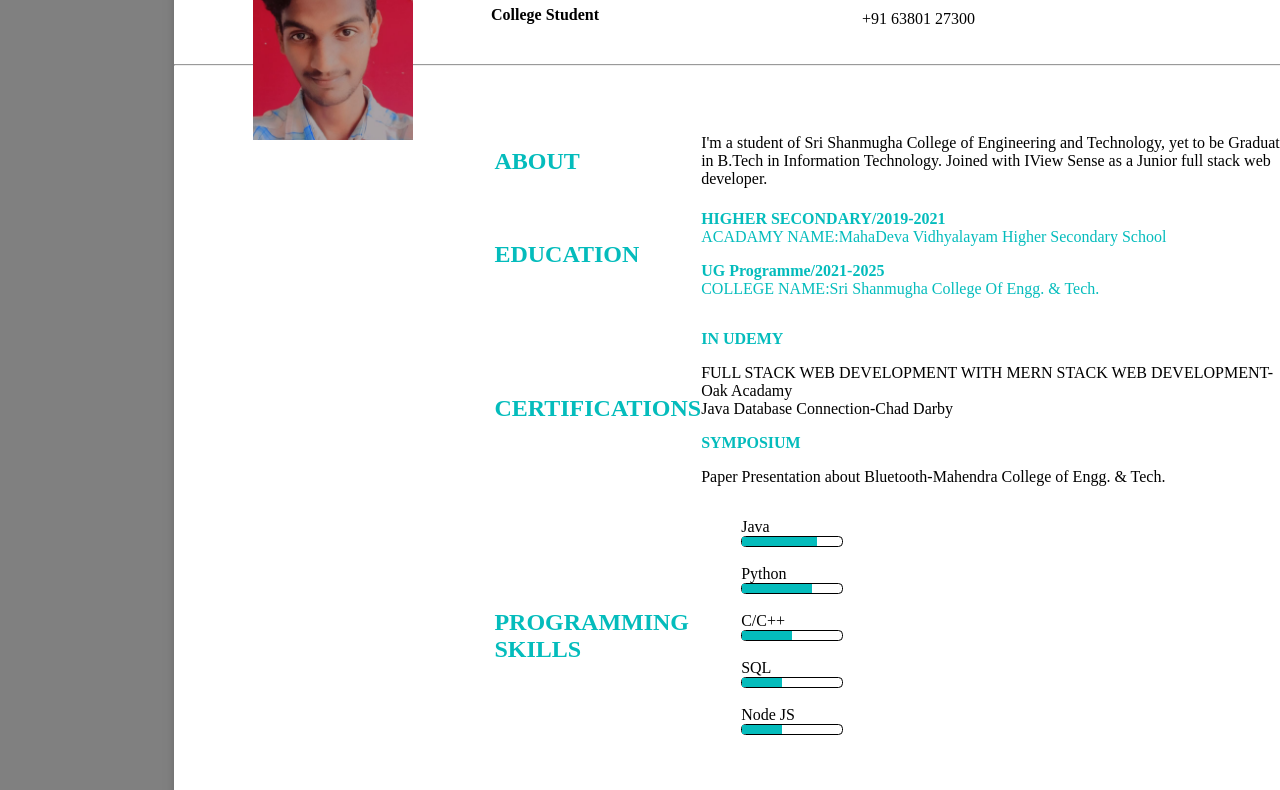
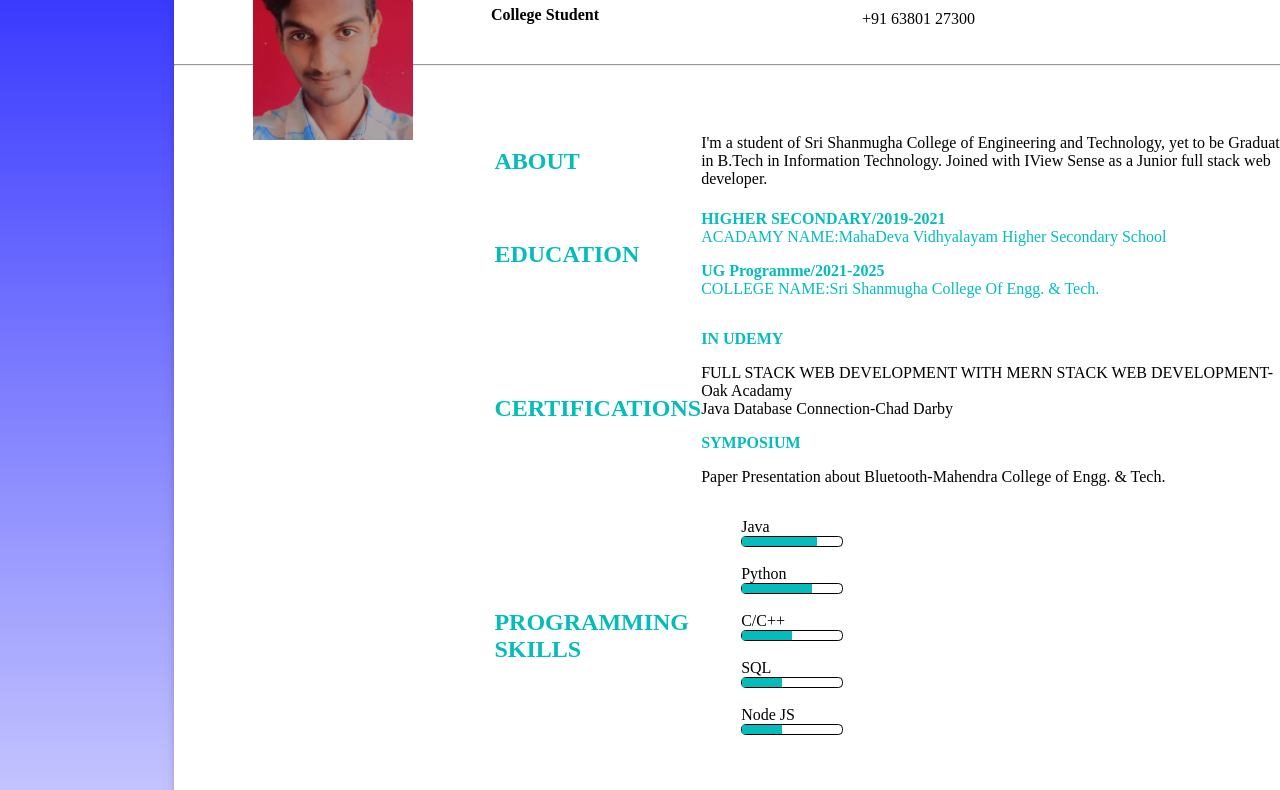
Before and after one commit to aarumugapandi400267/Resume, a plain HTML site: page index.html in a window 1280 px wide. Shown: the part 336-1126 px from the top of the page. Drawn offline with Linux system fonts and the light colour scheme.

Commit message:
Update forIndex.css

```diff
--- a/styling/forIndex.css
+++ b/styling/forIndex.css
@@ -1,12 +1,13 @@
+
 body{
-    background-color: gray;
+    background-image: linear-gradient(-180deg,blue,white);
     padding: 13%;
 }
 .resume{
     width: 70em;
     background-color: white;
     box-shadow: 10px 5px 15px black;
-    /* background-color: rebeccapurple; */
+    /* bacground-color: rebeccapurple; */
 }
 .header{
     display: flex;
@@ -64,5 +65,5 @@ ul{
     width:90px;
 }
 .i1_3{
-    width:2px
+    width: 2px;
 }
```
